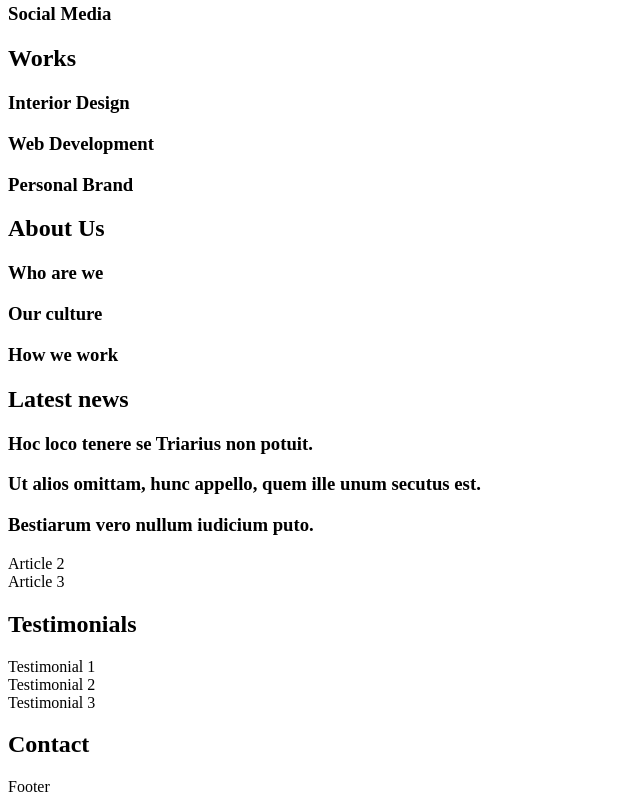
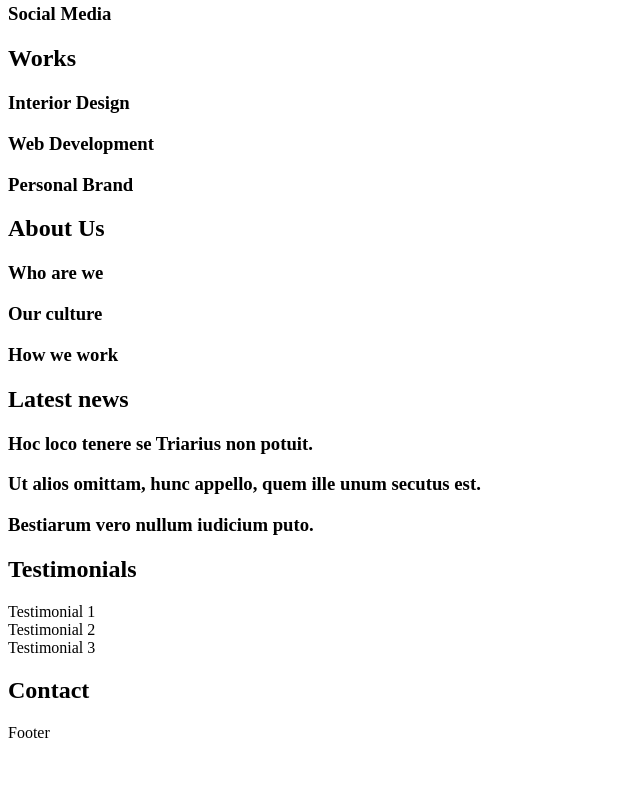
Before and after one commit to amaalyy/holbertonschool-web_front_end, a plain HTML site: page html_advanced/10-index.html in a window 1280 px wide. Shown: the part 374-1178 px from the top of the page, without its empty margins (0-640 px from the left). After the commit the page ends 1124 px from the top, so only its background shows below. Drawn offline with Linux system fonts and the light colour scheme.

Commit message:
Level 3 headings

```diff
--- a/html_advanced/10-index.html
+++ b/html_advanced/10-index.html
@@ -51,11 +51,13 @@
         <h2>Latest news</h2>
         <article>
           <h3>Hoc loco tenere se Triarius non potuit.</h3>
-          <h3>Ut alios omittam, hunc appello, quem ille unum secutus est.</h3>
-          <h3>Bestiarum vero nullum iudicium puto.</h3>
         </article>
-        <article>Article 2</article>
-        <article>Article 3</article>
+        <article>
+			<h3>Ut alios omittam, hunc appello, quem ille unum secutus est.</h3>
+		</article>
+        <article>
+			<h3>Bestiarum vero nullum iudicium puto.</h3>
+		</article>
       </section>
       <section>
         <h2>Testimonials</h2>
```
